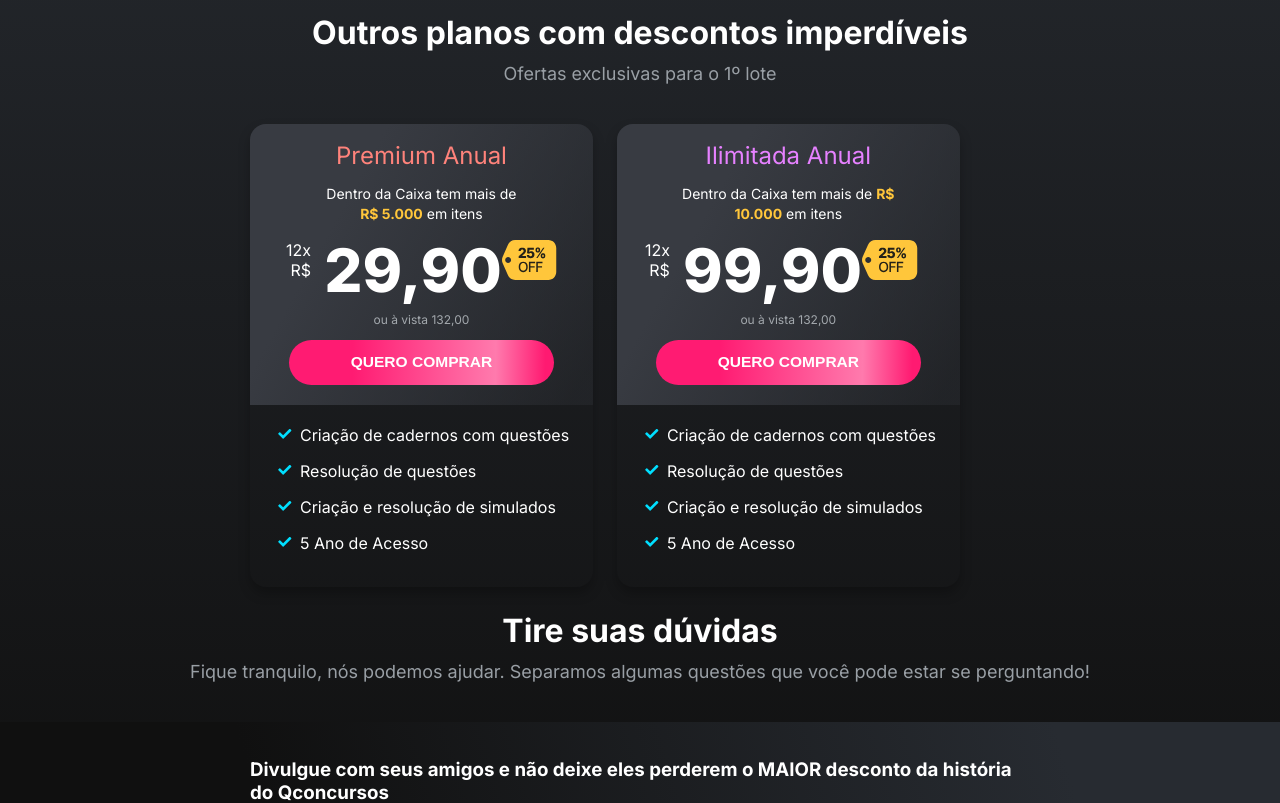
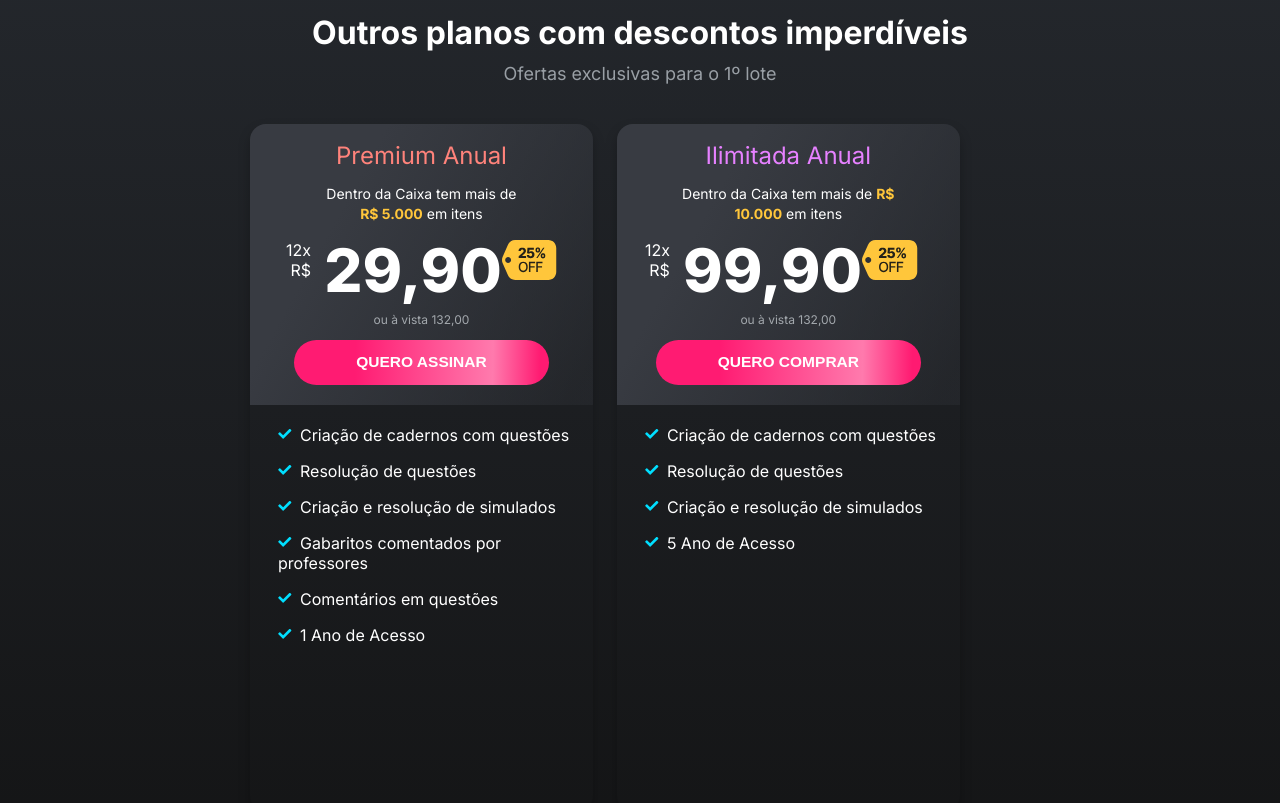
Before and after one commit to phdduarte/qc-template, a Next.js app: page / in a window 1280 px wide. Shown: the part 700-1503 px from the top of the page. Built offline with nearby package versions, Linux system fonts and the light colour scheme.

Commit message:
fix: correcoes

```diff
--- a/src/pages/index.scss
+++ b/src/pages/index.scss
@@ -240,8 +240,6 @@ footer {
 
 .price-wrapper {
   box-shadow: 0px 6.34218px 11.6273px rgba(0, 0, 0, 0.25);
-  height: 28.9rem;
-  max-height: 28.9rem;
 }
 
 .price-wrapper-top {
@@ -429,3 +427,23 @@ button {
 .bg-gray-700 {
   background-color: $gray-700;
 }
+
+// Height
+
+.h-101 {
+  height: 28.9rem;
+}
+
+.h-102 {
+  height: 43rem; /* 689px */
+}
+
+// Max-Height
+
+.max-h-101 {
+  max-height: 28.9rem;
+}
+
+.max-h-102 {
+  max-height: 43rem /* 689px */;
+}
--- a/src/pages/index.tsx
+++ b/src/pages/index.tsx
@@ -50,7 +50,7 @@ export default function Home() {
             </div>
           </div>
           <div className="flex-1 w-86 max-w-sm">
-            <div className="price-wrapper rounded-2xl text-center">
+            <div className="price-wrapper rounded-2xl text-center h-101 max-h-101">
               <div className="price-wrapper-top rounded-t-2xl">
                 <div className="px-9 pt-4">
                   <div>
@@ -108,7 +108,7 @@ export default function Home() {
             </div>
           </div>
           <div className="flex-1 w-86 max-w-sm">
-            <div className="price-wrapper rounded-2xl text-center rainbow-border">
+            <div className="price-wrapper rounded-2xl text-center rainbow-border  h-101 max-h-101">
               <div className="price-wrapper-top rounded-t-2xl">
                 <div className="px-7 pt-4">
                   <div>
@@ -176,7 +176,7 @@ export default function Home() {
           <div className="container">
             <div className="flex gap-x-6">
               <div className="flex-1 w-86 max-w-sm">
-                <div className="price-wrapper rounded-2xl text-center">
+                <div className="price-wrapper h-102 max-h-102 rounded-2xl text-center">
                   <div className="price-wrapper-top rounded-t-2xl">
                     <div className="px-9 pt-4">
                       <div>
@@ -208,7 +208,7 @@ export default function Home() {
                       </div>
                     </div>
                     <div className="pb-5 pt-3">
-                      <button>QUERO COMPRAR</button>
+                      <button className="bg-yellow-500">QUERO ASSINAR</button>
                     </div>
                   </div>
                   <div className="pl-7 pt-3">
@@ -227,14 +227,22 @@ export default function Home() {
                       </li>
                       <li>
                         <Image src="/images/check.svg" width={14} height={14} alt="Icon Check" />
-                        <span className="ml-2">5 Ano de Acesso</span>
+                        <span className="ml-2">Gabaritos comentados por professores</span>
+                      </li>
+                      <li>
+                        <Image src="/images/check.svg" width={14} height={14} alt="Icon Check" />
+                        <span className="ml-2">Comentários em questões</span>
+                      </li>
+                      <li>
+                        <Image src="/images/check.svg" width={14} height={14} alt="Icon Check" />
+                        <span className="ml-2">1 Ano de Acesso</span>
                       </li>
                     </ul>
                   </div>
                 </div>
               </div>
               <div className="flex-1 w-86 max-w-sm">
-                <div className="price-wrapper rounded-2xl text-center">
+                <div className="price-wrapper rounded-2xl text-center h-102 max-h-102">
                   <div className="price-wrapper-top rounded-t-2xl">
                     <div className="px-7 pt-4">
                       <div>
```
